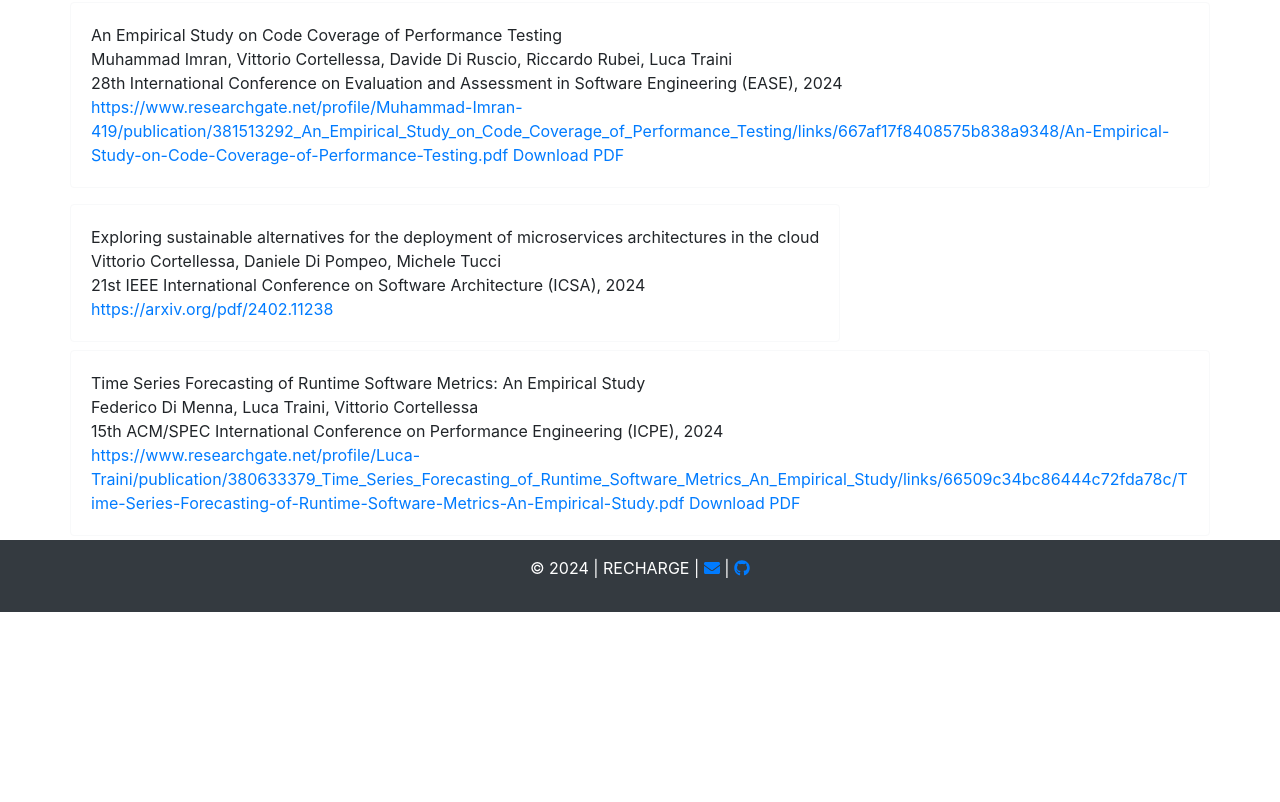
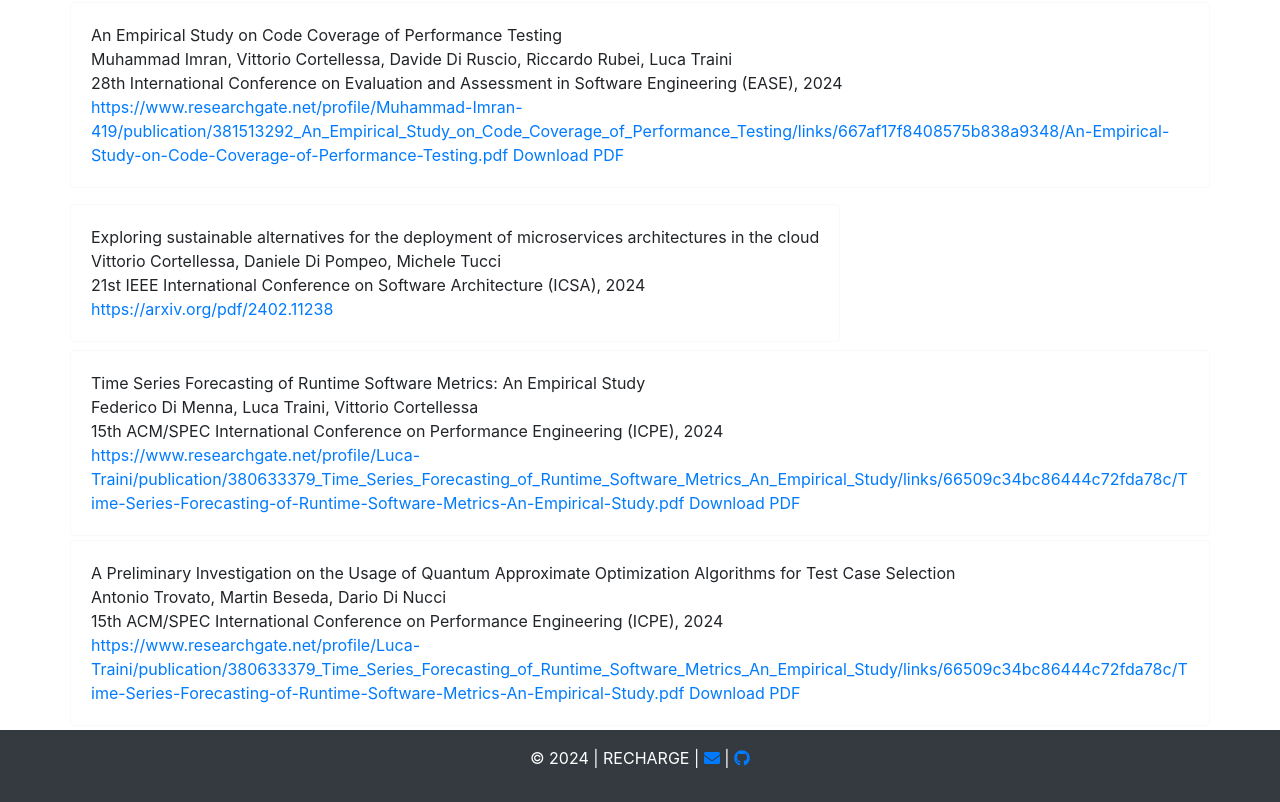
Before and after one commit to recharge-project/recharge-project.github.io, a plain HTML site: page publications.html in a window 1280 px wide. Shown: the part 814-1616 px from the top of the page. Before the commit the page ends 1426 px from the top, so only its background shows below. Drawn offline with Linux system fonts and the light colour scheme.

Commit message:
Added the preliminary paper on qaoa

```diff
--- a/publications.html
+++ b/publications.html
@@ -120,6 +120,18 @@
       </div>
     </div>
 
+    <div class="row my-1">
+      <div class="card border-light">
+        <div class="card-body">
+          A Preliminary Investigation on the Usage of Quantum Approximate Optimization Algorithms for Test Case Selection <br/>
+          Antonio Trovato, Martin Beseda, Dario Di Nucci <br/>
+          15th ACM/SPEC International Conference on Performance Engineering (ICPE), 2024   <br/>
+          <a href="https://arxiv.org/pdf/2504.18955" target="_blank">https://www.researchgate.net/profile/Luca-Traini/publication/380633379_Time_Series_Forecasting_of_Runtime_Software_Metrics_An_Empirical_Study/links/66509c34bc86444c72fda78c/Time-Series-Forecasting-of-Runtime-Software-Metrics-An-Empirical-Study.pdf</a>
+          <a href="pdfs/A_Preliminary_Investigation_on_the_Usage_of_Quantum_Approximate_Optimization_Algorithms_for_Test_Case_Selection.pdf" target="_blank">Download PDF</a>
+        </div>
+      </div>
+    </div>
+
   </div>
 
   <!-- Footer -->
```
Also changed, not shown: 1 other file.
